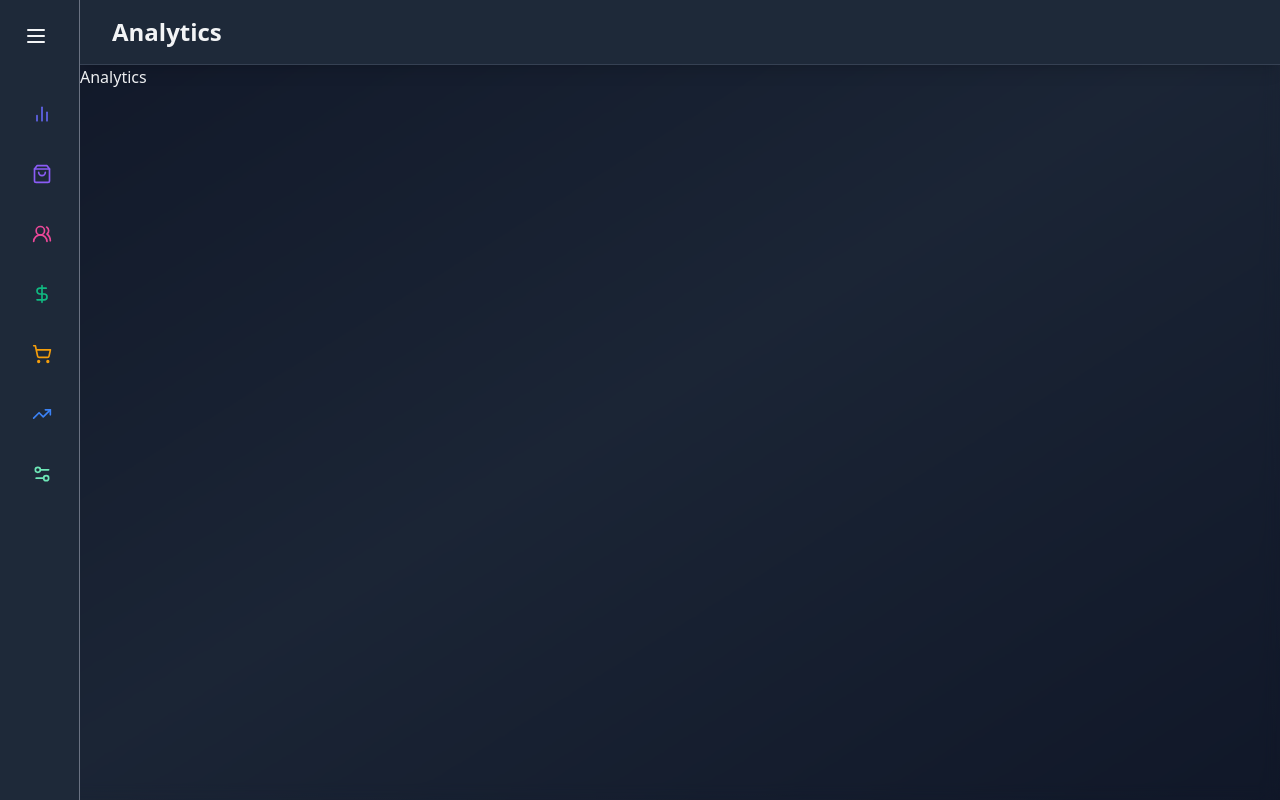
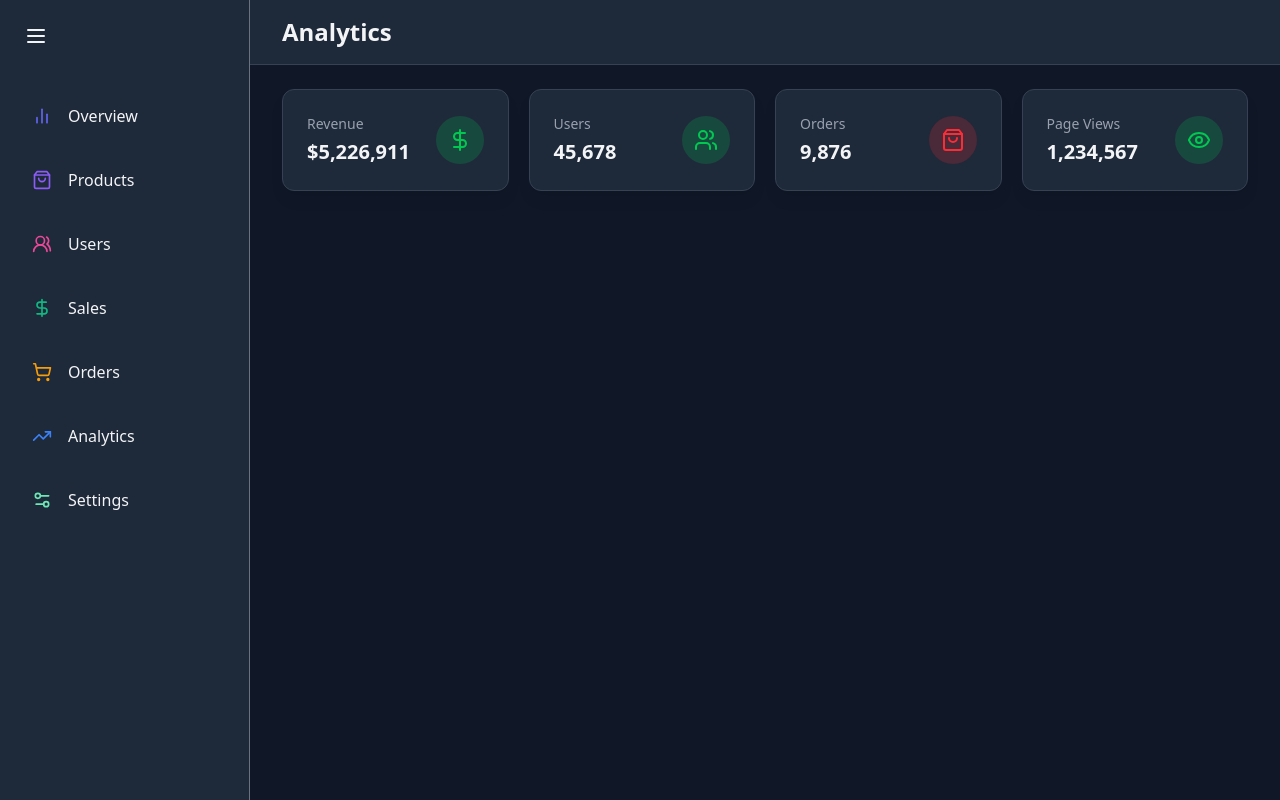
Before and after one commit to HumbleBoyy/Dashboard-Admin-Panel, a React (Vite) app: page /analytics in a window 1280 px wide. Built offline with nearby package versions, Linux system fonts and the light colour scheme.

Commit message:
new Commit

```diff
--- /dev/null
+++ b/src/components/analyticsComponent/OverViewCards.jsx
@@ -0,0 +1,38 @@
+import React from 'react'
+import { motion } from "framer-motion";
+import { DollarSign, Users, ShoppingBag, Eye, ArrowDownRight, ArrowUpRight } from "lucide-react";
+
+const overviewData = [
+	{ id:1, name:"Revenue", value: "$5,226,911", change: 12.5, icon: DollarSign },
+	{ id:2, name:"Users", value: "45,678", change: 8.3, icon: Users },
+	{ id:3, name:"Orders", value: "9,876", change: -3.2, icon: ShoppingBag },
+	{ id:4, name:"Page Views", value: "1,234,567", change: 15.7, icon: Eye },
+];
+
+const OverViewCards = () => {
+  return (
+    <div className='grid grid-cols-1 gap-5 sm:grid-cols-2 lg:grid-cols-4 mb-8'>
+      {overviewData.map((item, index)=> (
+        <motion.div
+          key={item.id}
+          className='bg-gray-800 bg-opacity-50 backdrop-filter backdrop-blur-lg shadow-lg rounded-xl p-6 border border-gray-700'
+            initial={{ opacity: 0, y: 20 }}
+            animate={{ opacity: 1, y: 0 }}
+            transition={{ delay: index * 0.1 }}
+        >
+          <div className='flex items-center justify-between'>
+              <div>
+                 <h3 className='text-sm font-medium text-gray-400'>{item.name}</h3>
+                 <p className='mt-1 text-xl font-semibold text-gray-100'>{item.value}</p>
+              </div>
+              <div className={`p-3  rounded-full ${item.change >= 0 ? "bg-green-500/20" : "bg-red-500/20"}`}>
+                <item.icon className={`size-6 ${item.change >= 0 ? "text-green-500" : "text-red-500"}`} />
+              </div>
+          </div>
+        </motion.div>
+      ))}
+    </div>
+  )
+}
+
+export default OverViewCards
--- a/src/modules/Sidebar.jsx
+++ b/src/modules/Sidebar.jsx
@@ -5,7 +5,7 @@
 import { NavLink } from 'react-router-dom';
 
 const Sidebar = () => {
-  const [isSidebarOpen, setIsSidebarOpen] = useState(false);
+  const [isSidebarOpen, setIsSidebarOpen] = useState(true);
 
   return (
     <motion.div
--- a/src/pages/Analytics.jsx
+++ b/src/pages/Analytics.jsx
@@ -1,8 +1,14 @@
   import React from 'react'
+  import OverViewCards from '../components/analyticsComponent/OverViewCards';
 
   const Analytics = () => {
     return (
-    <div>Analytics</div>
+      <div className='flex-1 overflow-auto relative z-10 bg-gray-900'>
+      <main className='max-w-7xl mx-auto py-6 px-4 lg:px-8'>
+         <OverViewCards/>
+
+     </main>
+   </div>
     )
   }
 
```
Lines whose indentation alone changed are shown as unchanged.
